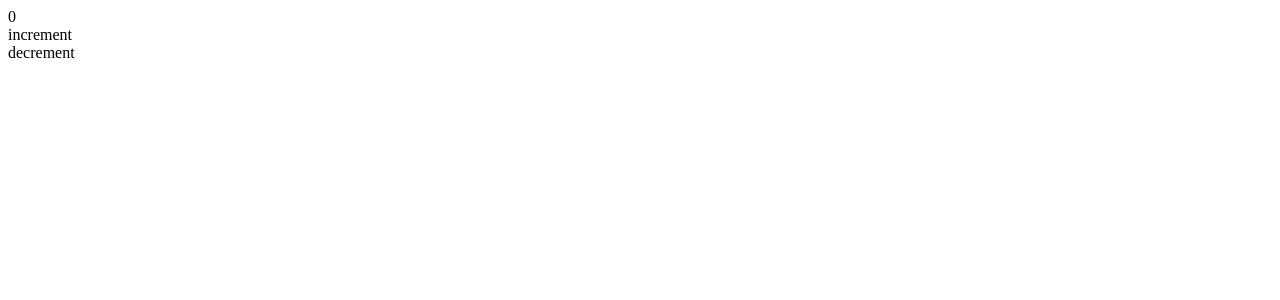
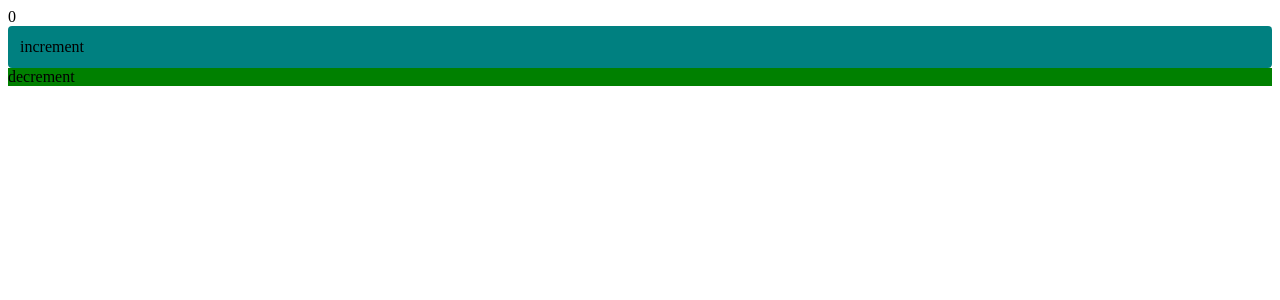
Before and after one commit to Numbone/everything, a React app: page / in a window 1280 px wide. Shown: the top 300 px of the page. Built offline with nearby package versions, Linux system fonts and the light colour scheme.

Commit message:
scss module add content hash

```diff
--- a/src/component/Counter/Counter.tsx
+++ b/src/component/Counter/Counter.tsx
@@ -5,8 +5,8 @@ const Counter = () => {
   return (
     <>
     <div>{count}</div>
-    <div className='btn' onClick={()=>setCount(count+1)}>increment</div>
-    <div className='btn' onClick={()=>setCount(count-1)}>decrement</div>
+    <div className={classes.btn} onClick={()=>setCount(count+1)}>increment</div>
+    <div className={classes.green} onClick={()=>setCount(count-1)}>decrement</div>
     </>
   )
 }
--- a/src/component/Counter/styles.module.scss
+++ b/src/component/Counter/styles.module.scss
@@ -4,3 +4,8 @@
     border: none;
     border-radius: 4px;
 }
+.green{
+
+    background-color: green;
+
+}
```
Also changed, not shown: 6 other files (tests, documents, lock files or other folders).
